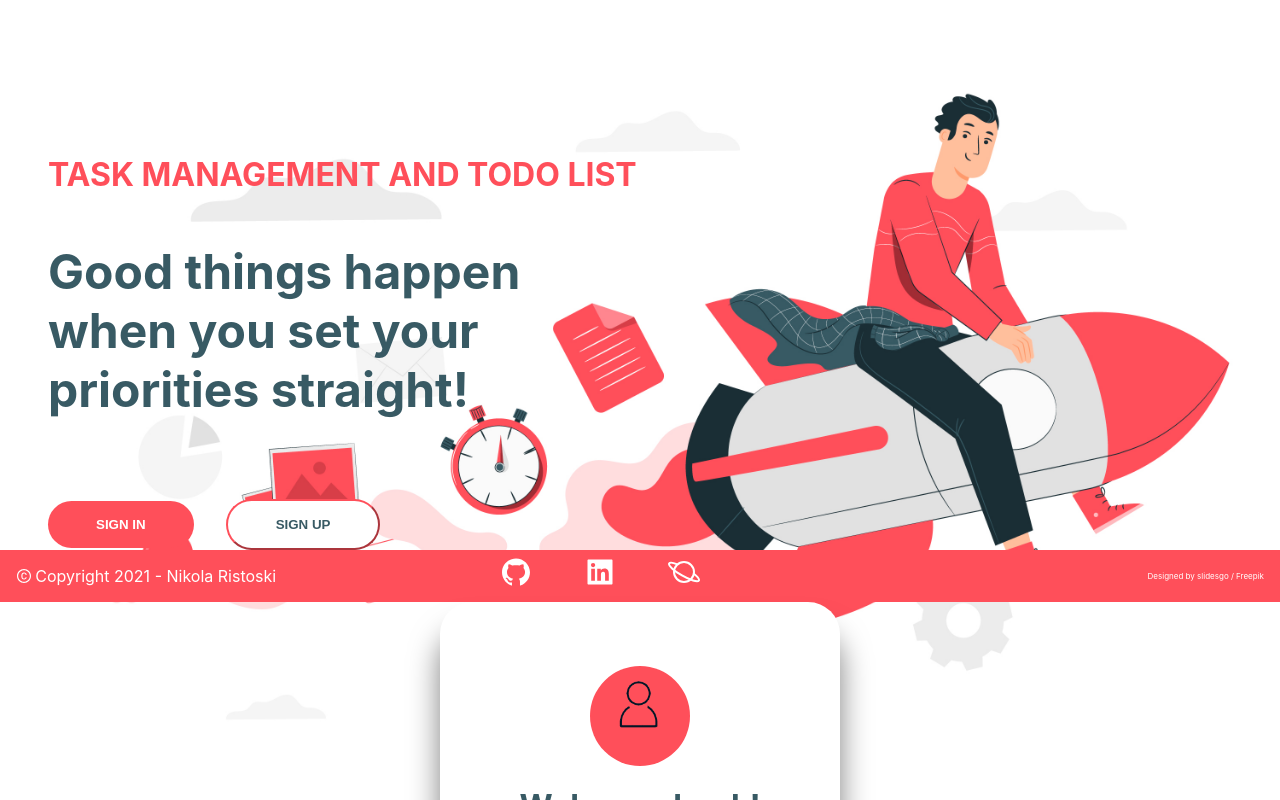
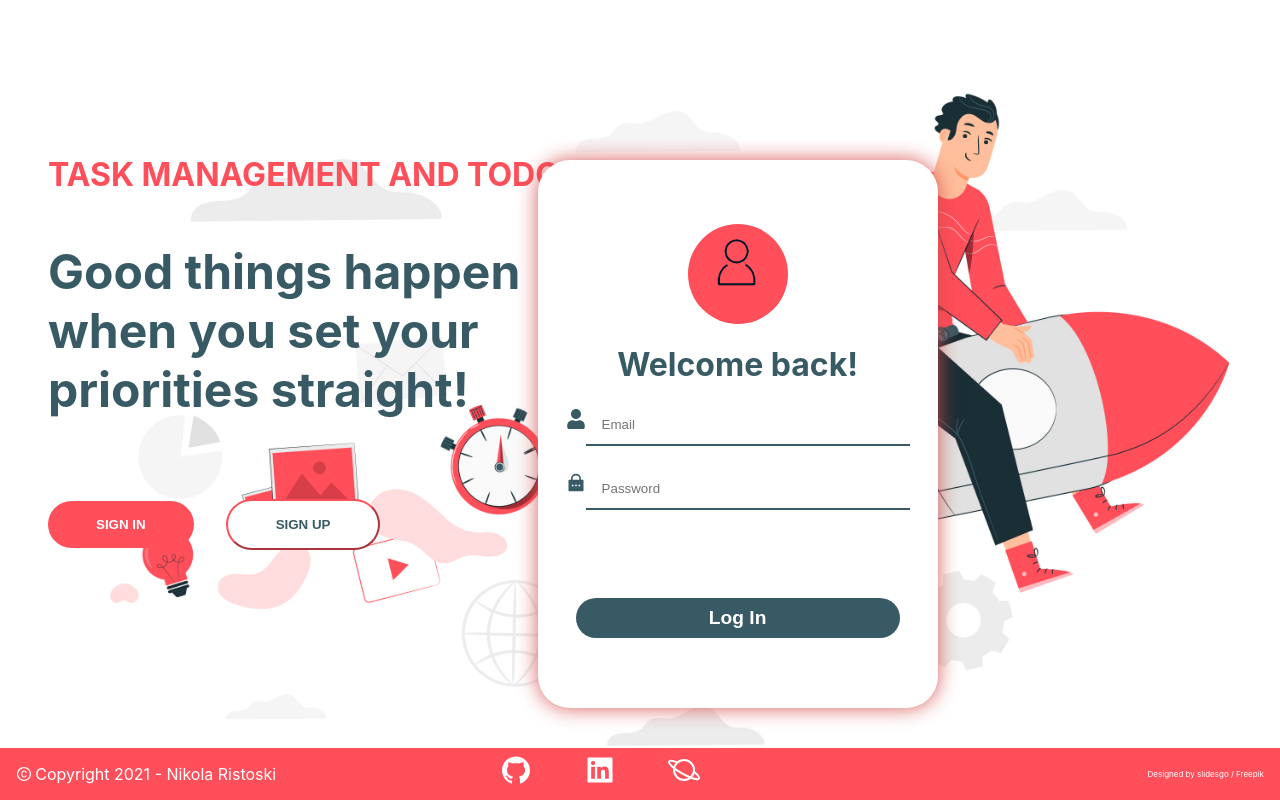
Before and after one commit to Nikola0707/task-manager-client, a React (Create React App) app: page / in a window 1280 px wide. Both pictures are taken after a click on the button "SIGN IN". Shown: the top 800 px of the page. Built offline with nearby package versions, Linux system fonts and the light colour scheme.

Commit message:
Sign in form

```diff
--- a/src/App.css
+++ b/src/App.css
@@ -84,13 +84,18 @@ section p {
 }
 
 /* Sign In Modal */
+.sign-in-modal{
+    position: absolute;
+    top: 20%;
+    left: 42%;
+}
 .signIn-container{
     width: 400px;
     height: 500px;
     margin: 0 auto;
     border-radius: 2rem;
     background: #fff;
-    box-shadow: 0 30px 30px rgba(0,0,0,0.5);
+    box-shadow: 0 0 20px rgba(214, 72, 72, 0.9);
     text-align: center;
     padding-top: 3rem;
 }
--- a/src/App.js
+++ b/src/App.js
@@ -1,16 +1,16 @@
+import { useState } from 'react';
 import Footer from './components/Footer'
 import SignIn from './components/SignIn'
 import "./App.css";
 
 function App() {
+  const [showSignIn, setShowSingIn] = useState(false)
+  const [showSignUp, setShowSingUp] = useState(false)
   return (
     <div className="container">
-      {/* <header>
-        <div>Logo</div>
-        <div>
-          <button>SIGN IN</button>
+      <div className="sign-in-modal" style={{display:showSignIn}}>
+            {showSignIn ? <SignIn /> : ''}
         </div>
-      </header> */}
       <section>
         <div><h1>TASK MANAGEMENT AND TODO LIST</h1></div>
         <div>
@@ -19,16 +19,14 @@ function App() {
           </p>
         </div>
         <div className="button-div">
-          <button className="sign-in-btn">SIGN IN</button>
+          <button className="sign-in-btn" onClick={()=> setShowSingIn(!showSignIn)}>SIGN IN</button>
           <button className="sign-up-btn">SIGN UP</button>
         </div>
       </section>
       <footer>
         <Footer />
       </footer>
-      <div className="sign-in-modal">
-            <SignIn />
-        </div>
+
     </div>
   );
 }
--- a/src/components/SignIn.jsx
+++ b/src/components/SignIn.jsx
@@ -3,9 +3,9 @@ import { RiLockPasswordFill } from "react-icons/ri";
 
 import avatar from "../assets/user-avatar.png";
 
-const SignIn = () => {
+const SignIn = (isHide) => {
   return (
-    <div className="signIn-container">
+    <div className="signIn-container" style={{display:isHide}}>
         <div className="avatar-container">
             <img src={avatar} alt="avatar" />
         </div>
```
Also changed, not shown: 1 other file (tests, documents, lock files or other folders).
